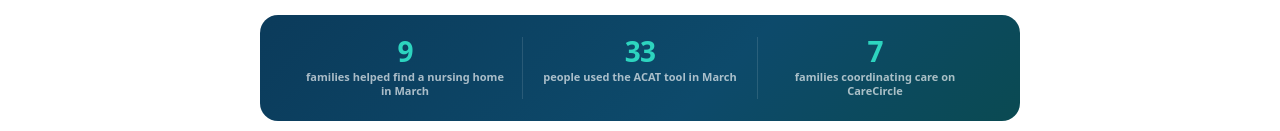
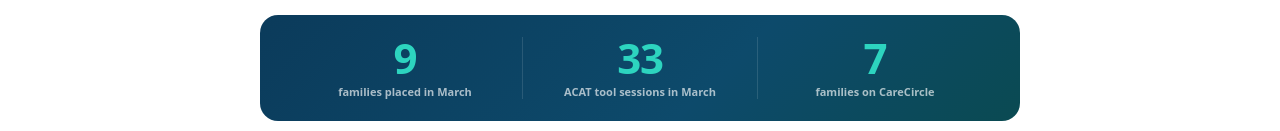
Before and after one commit to sargeantcompany-lgtm/nursinghomesnearme-frontend, a React (Vite) app: page / in a window 1280 px wide. Shown: the part 669-800 px from the top of the page. Built offline with nearby package versions, Linux system fonts and the light colour scheme; no server answers; a web font is replaced by a local one.

Commit message:
Fix stats strip: larger numbers, shorter labels, no wrapping
Co-Authored-By: Claude Sonnet 4.6 <noreply@anthropic.com>

```diff
--- a/src/App.tsx
+++ b/src/App.tsx
@@ -308,7 +308,7 @@ const sharedPageStyles = `
     padding: 0 12px;
   }
   .statsStripNum {
-    font-size: 28px;
+    font-size: 42px;
     font-weight: 900;
     color: #2dd4bf;
     line-height: 1;
@@ -320,7 +320,8 @@ const sharedPageStyles = `
     color: rgba(255,255,255,0.65);
     text-align: center;
     line-height: 1.3;
-    margin-top: 5px;
+    margin-top: 6px;
+    white-space: nowrap;
   }
   .statsStripDivider {
     width: 1px;
@@ -511,17 +512,17 @@ function HomePage() {
         <div className="statsStrip">
           <div className="statsStripItem">
             <span className="statsStripNum">{nursingCount}</span>
-            <span className="statsStripLabel">families helped find a nursing home in {month}</span>
+            <span className="statsStripLabel">families placed in {month}</span>
           </div>
           <div className="statsStripDivider" />
           <div className="statsStripItem">
             <span className="statsStripNum">{acatCount}</span>
-            <span className="statsStripLabel">people used the ACAT tool in {month}</span>
+            <span className="statsStripLabel">ACAT tool sessions in {month}</span>
           </div>
           <div className="statsStripDivider" />
           <div className="statsStripItem">
             <span className="statsStripNum">{circleCount}</span>
-            <span className="statsStripLabel">families coordinating care on CareCircle</span>
+            <span className="statsStripLabel">families on CareCircle</span>
           </div>
         </div>
 
```
